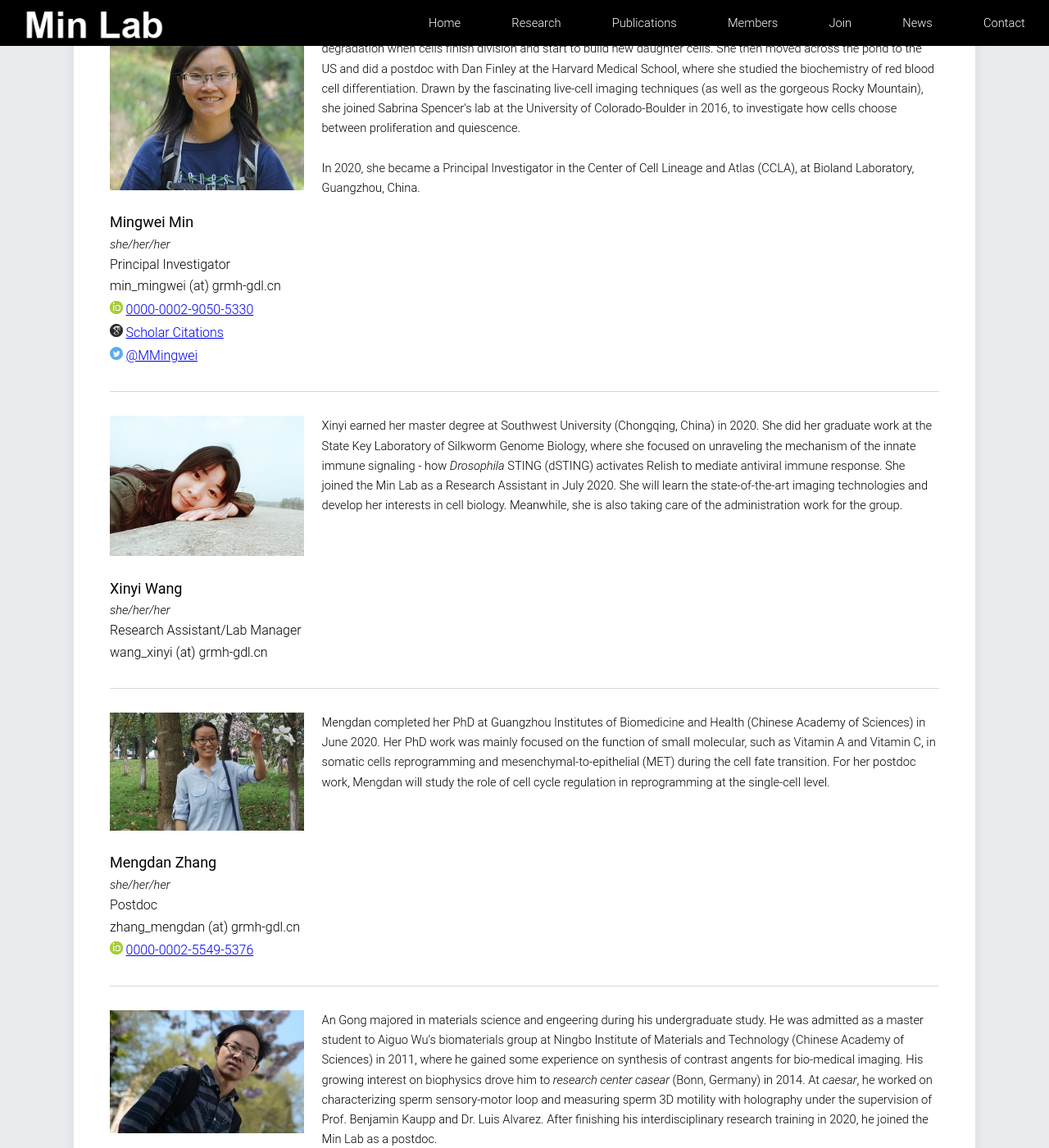
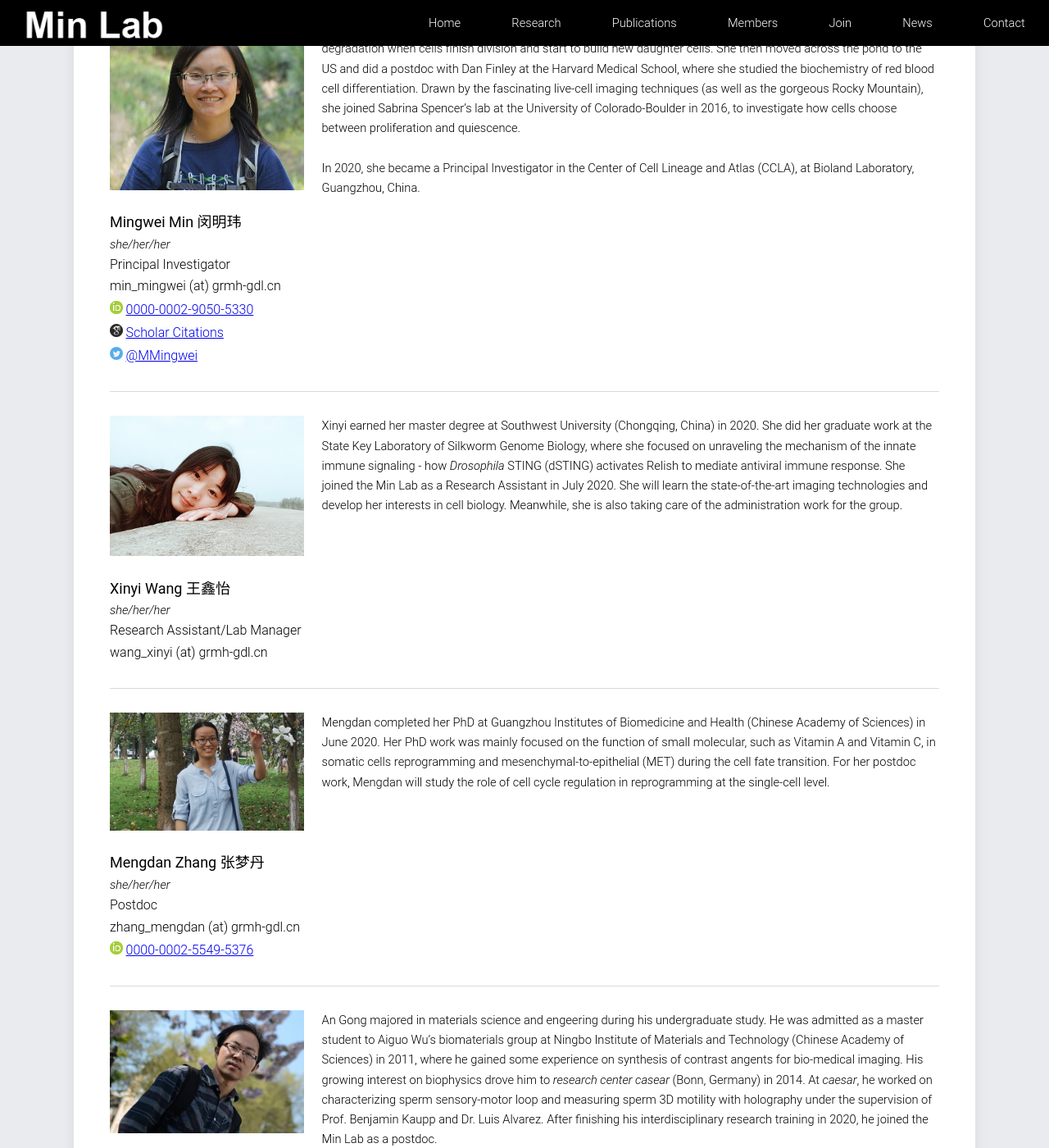
Before and after one commit to mm809/mm809.github.io, a Jekyll site: the page built from members/index.html, in a window 1280 px wide and 1400 px high, scrolled down 598 px. Shown: the whole window at 82% size. Built offline with Jekyll 4.4.1, drawn with Linux system fonts in a browser that asks for light colours; some of the changed text lies outside the part shown.

Commit message:
Update members.yml

```diff
--- a/_data/members.yml
+++ b/_data/members.yml
@@ -1,4 +1,4 @@
-- name: Mingwei Min
+- name: Mingwei Min 闵明玮
   image: /images/members/MingweiMin.jpg
   position: Principal Investigator
   pronouns: she/her/her
@@ -17,7 +17,7 @@
 
         "
 
-- name: Xinyi Wang
+- name: Xinyi Wang 王鑫怡
   image: /images/members/Xinyi.jpg
   position: Research Assistant/Lab Manager
   pronouns: she/her/her
@@ -30,7 +30,7 @@
           She will learn the state-of-the-art imaging technologies and develop her interests in cell biology. Meanwhile, she is also taking care of the administration work for the group.
 
           "
-- name: Mengdan Zhang
+- name: Mengdan Zhang 张梦丹
   image: /images/members/Mengdan.jpg
   position: Postdoc
   pronouns: she/her/her
@@ -44,7 +44,7 @@
 
           "
 
-- name: An Gong
+- name: An Gong 龚安
   image: /images/members/AnGong.jpg
   position: Postdoc
   pronouns: he/him/his
@@ -59,7 +59,7 @@
 
           "
 
-- name: Jiasui Liu
+- name: Jiasui Liu 刘佳穗
   image: /images/members/Jiasui.jpg
   position: Research Assistant
   pronouns: she/her/her
```
